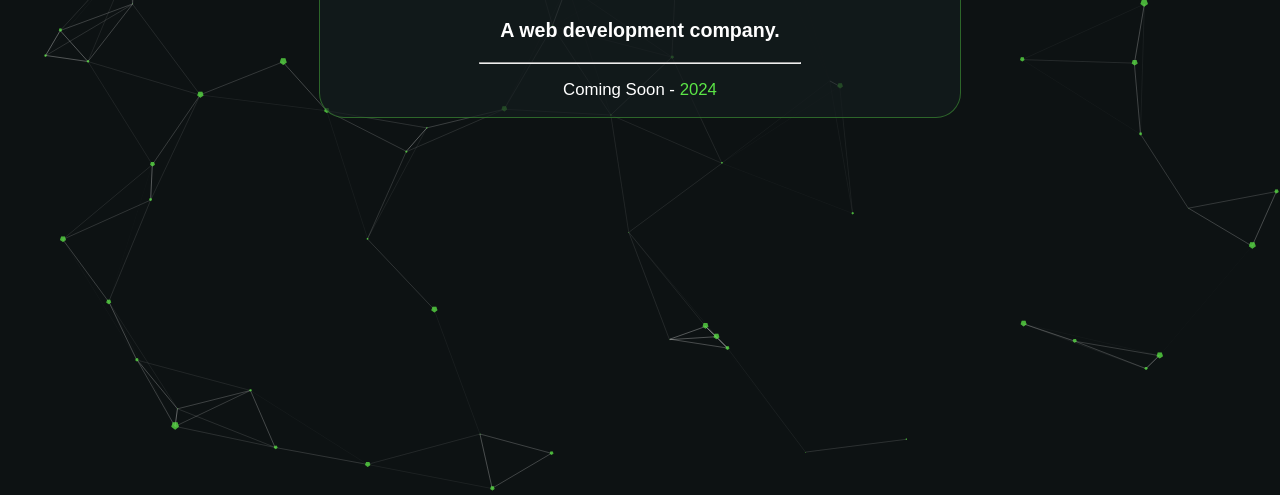
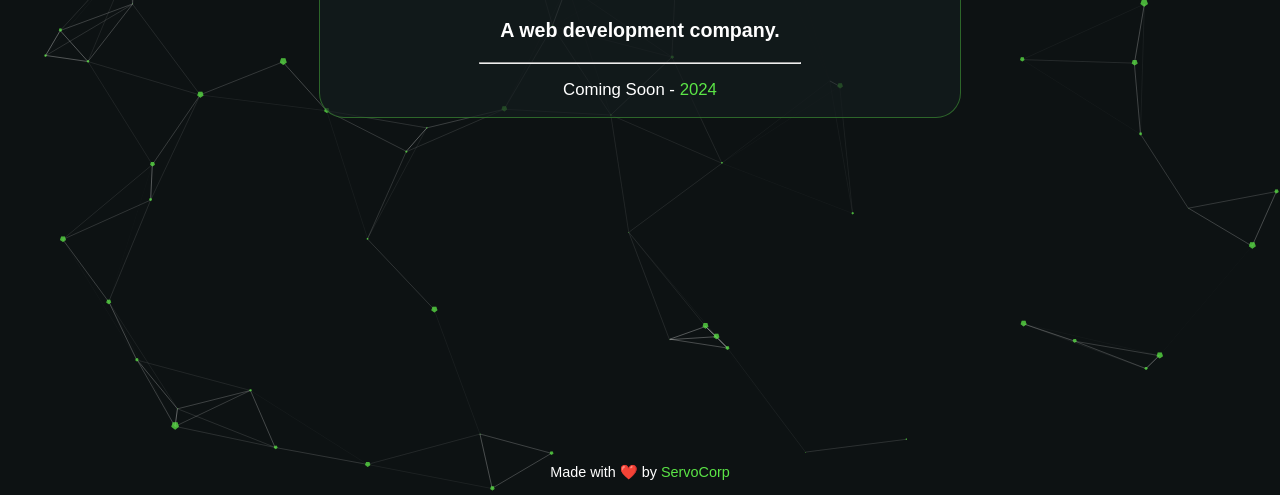
Before and after one commit to whistle-dev/Coming-Soon-Page, a plain HTML site: page index.html in a window 1280 px wide. Shown: the part 305-800 px from the top of the page. Drawn offline with nearby package versions, Linux system fonts and the light colour scheme.

Commit message:
added footer

```diff
--- a/assets/css/main.css
+++ b/assets/css/main.css
@@ -36,6 +36,18 @@ body {
     color: #5be546;
   }
 
+  .footer {
+    position: absolute;
+    z-index: 2;
+    bottom: 0;
+    width: 100%;
+  }
+  .footer-text{
+    color: #fff;
+    text-align: center;
+    font-size: larger;
+  }
+
   /* particles */
 
   canvas {
--- a/index.html
+++ b/index.html
@@ -21,6 +21,9 @@
                 </div>
             </div>
         </div>
+        <div class="footer">
+            <p class="footer-text"> Made with ❤️ by <span class="corp">ServoCorp</span></p>
+        </div>
         <script src="https://cdn.jsdelivr.net/npm/particles.js@2.0.0/particles.min.js" type="text/javascript"></script>
         <script src="assets/js/main.js" type="text/javascript"></script>
     </body>
```
